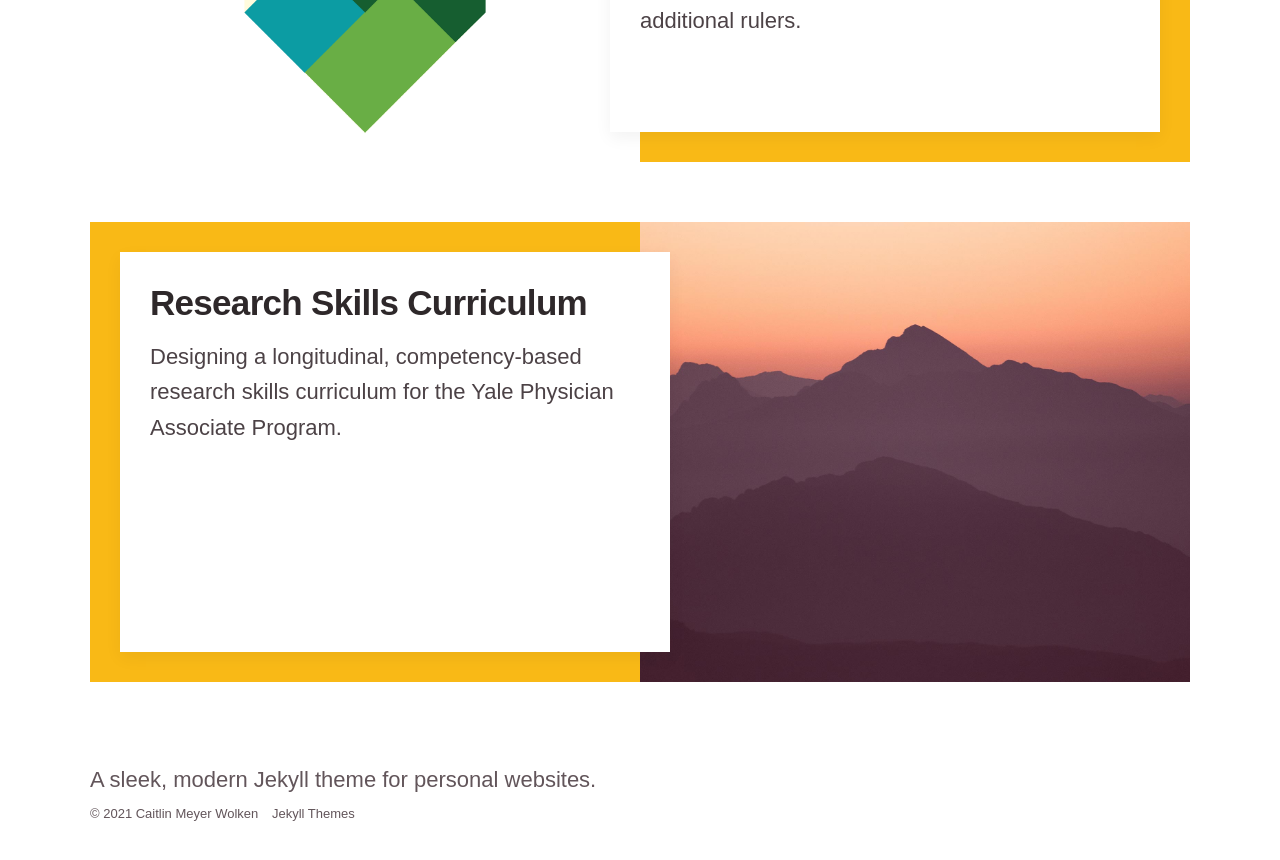
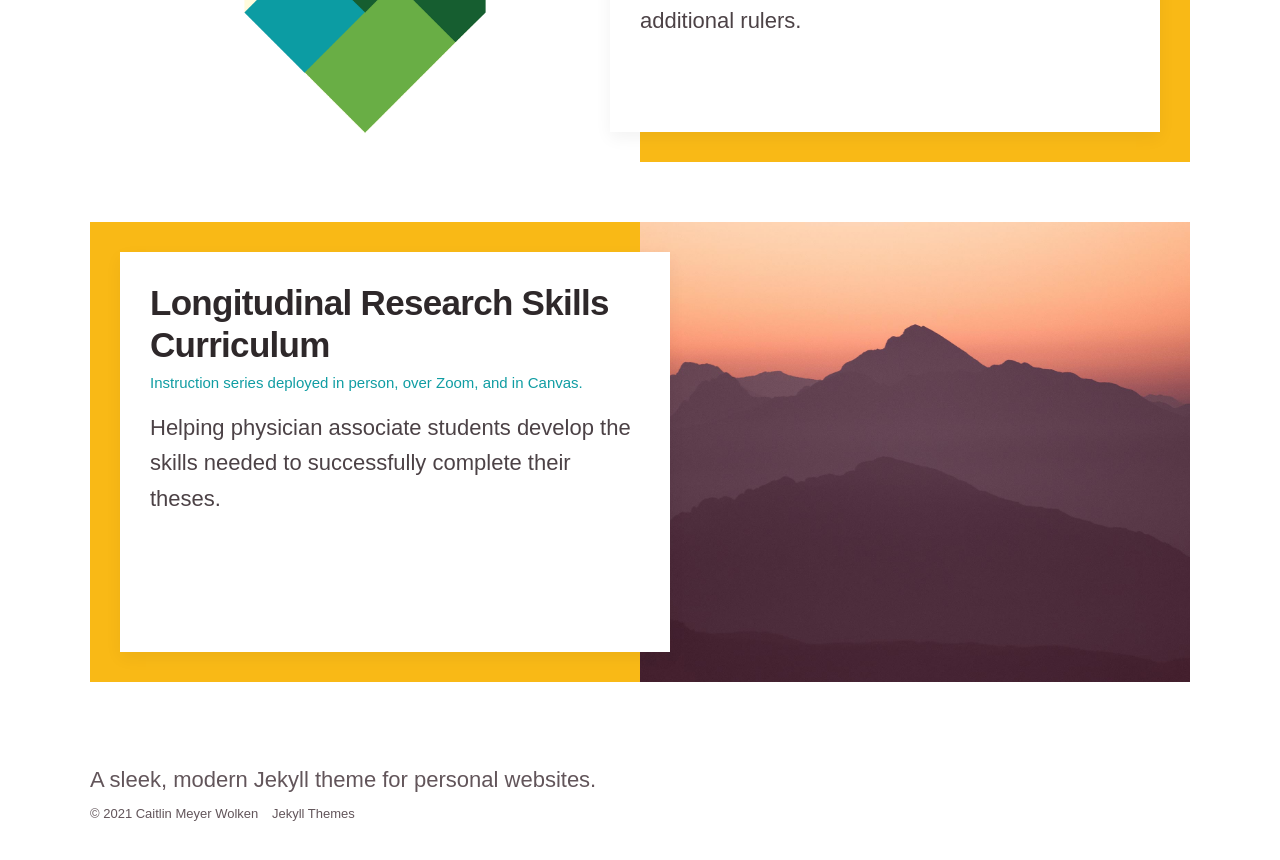
Before and after one commit to caitlinmeyer/2021, a Jekyll site: the page built from index.html, in a window 1280 px wide and 900 px high, scrolled down 922 px. Shown: the top 860 px of the window. Built offline with Jekyll 4.4.1, drawn with Linux system fonts in a browser that asks for light colours; nearby versions of some CDN libraries; some web fonts are replaced.

Commit message:
Update 2018-06-30-demo-project.md

```diff
--- a/_projects/2018-06-30-demo-project.md
+++ b/_projects/2018-06-30-demo-project.md
@@ -1,18 +1,16 @@
 ---
-title: 'Research Skills Curriculum'
-subtitle: ''
+title: 'Longitudinal Research Skills Curriculum'
+subtitle: 'Instruction series deployed in person, over Zoom, and in Canvas.'
 date: 2021-06-09 00:00:00
-description: Designing a longitudinal, competency-based research skills curriculum for the Yale Physician Associate Program.
+description: Helping physician associate students develop the skills needed to successfully complete their theses.
 featured_image: '/images/demo/demo-square.jpg'
 ---
 
 ![](/images/demo/demo-landscape.jpg)
 
-**Tools:** Camtasia, Adobe Illustrator, Google Forms
-
 ## Overview
 
-The physician associate profession has a long-documented lack of a scholarship culture. By and large, PAs practice, they teach &ndash; but they usually do not publish. The latest [PAEA faculty report](https://paeaonline.org/resources/public-resources/research-reports/faculty-directors-survey-and-reports) indicats fewer than half of PA faculty surveyed had ever authored a single paper. The Physician Associate Program at Yale is committed to producing PA leaders and competent researchers, primarily achieved through the completion of a yearlong research course and thesis project.
+The physician associate profession has a long-documented lack of a scholarship culture. By and large, PAs practice, they teach &ndash; but they usually do not publish. The latest [PAEA faculty report](https://paeaonline.org/resources/public-resources/research-reports/faculty-directors-survey-and-reports) indicates fewer than half of PA faculty surveyed had ever authored a single paper. The Physician Associate Program at Yale is committed to producing PA leaders and competent researchers, primarily achieved through the completion of a yearlong research course and thesis project.
 
 However, baseline assessments of incoming cohorts each year reiterate that students are not equipped with the skills to successfully take on a thesis: most recently, 0% of students reported confidence in their ability to search the literature and 10% reported confidence using biomedical literature databases.
 
@@ -110,11 +112,10 @@ You can throw in some horizontal rules too:
 
 Here's a really neat custom feature we added – galleries:
 
-<div class="gallery" data-columns="3">
-	<img src="/images/demo/demo-portrait.jpg">
-	<img src="/images/demo/demo-landscape.jpg">
-	<img src="/images/demo/demo-square.jpg">
-	<img src="/images/demo/demo-landscape-2.jpg">
+<div class="gallery" data-columns="2">
+<iframe src="https://player.vimeo.com/video/264307927" width="640" height="360" frameborder="0" allowfullscreen></iframe>
+<iframe src="https://player.vimeo.com/video/417274418" width="640" height="360" frameborder="0" allowfullscreen></iframe>
+
 </div>
 
 Inspired by the Galleries feature from WordPress, we've made it easy to create grid layouts for your images. Just use a bit of simple HTML in your post to create a masonry grid image layout:
```
Also changed, not shown: other parts of _projects/2018-06-30-demo-project.md (+5 -1 lines).
